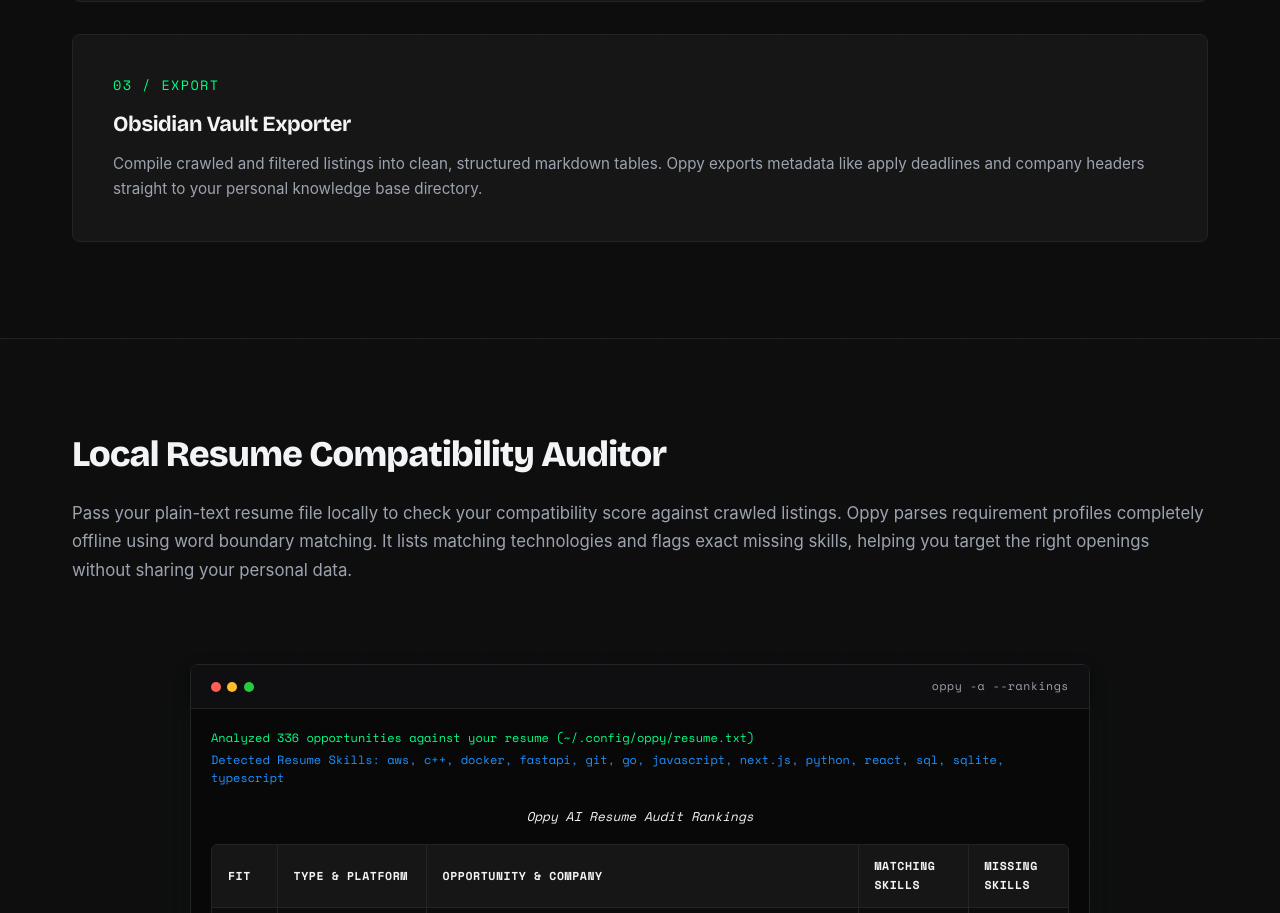
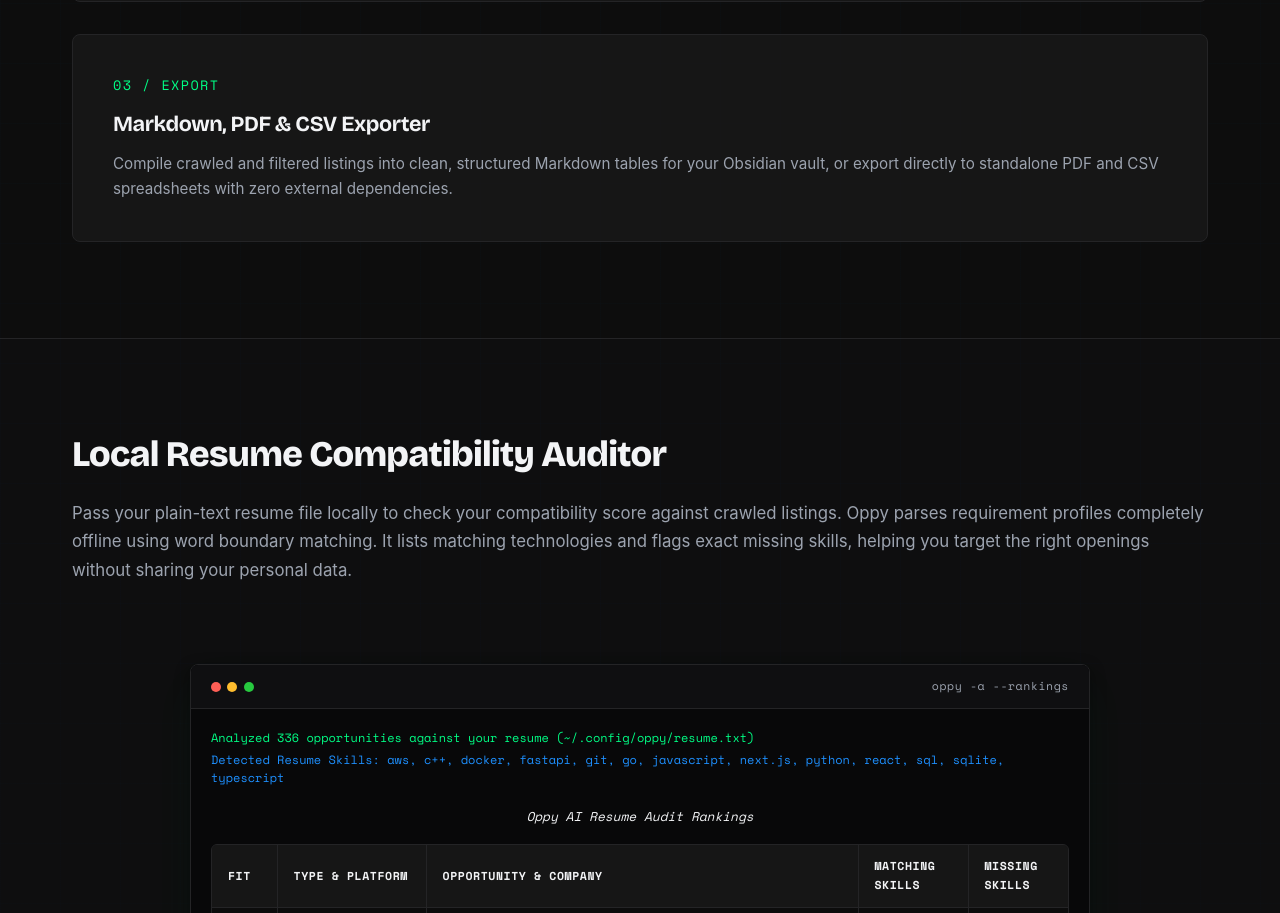
Before and after one commit to abbysallord/oppy, a Next.js app in the folder web/: page / in a window 1280 px wide. Shown: the part 2457-3370 px from the top of the page. Built offline with nearby package versions, Linux system fonts and the light colour scheme.

Commit message:
docs: update README and landing page with browser shortcuts and multi-format exports

```diff
--- a/web/src/app/page.tsx
+++ b/web/src/app/page.tsx
@@ -248,11 +248,11 @@
             </div>
             <div className={styles.card}>
               <span className={styles.cardIcon}>03 / Export</span>
-              <h3 className={styles.cardTitle}>Obsidian Vault Exporter</h3>
+              <h3 className={styles.cardTitle}>Markdown, PDF & CSV Exporter</h3>
               <p className={styles.cardBody}>
                 Compile crawled and filtered listings into clean, structured
-                markdown tables. Oppy exports metadata like apply deadlines and company
-                headers straight to your personal knowledge base directory.
+                Markdown tables for your Obsidian vault, or export directly to
+                standalone PDF and CSV spreadsheets with zero external dependencies.
               </p>
             </div>
           </div>
```
Also changed, not shown: 1 other file (tests, documents, lock files or other folders).
